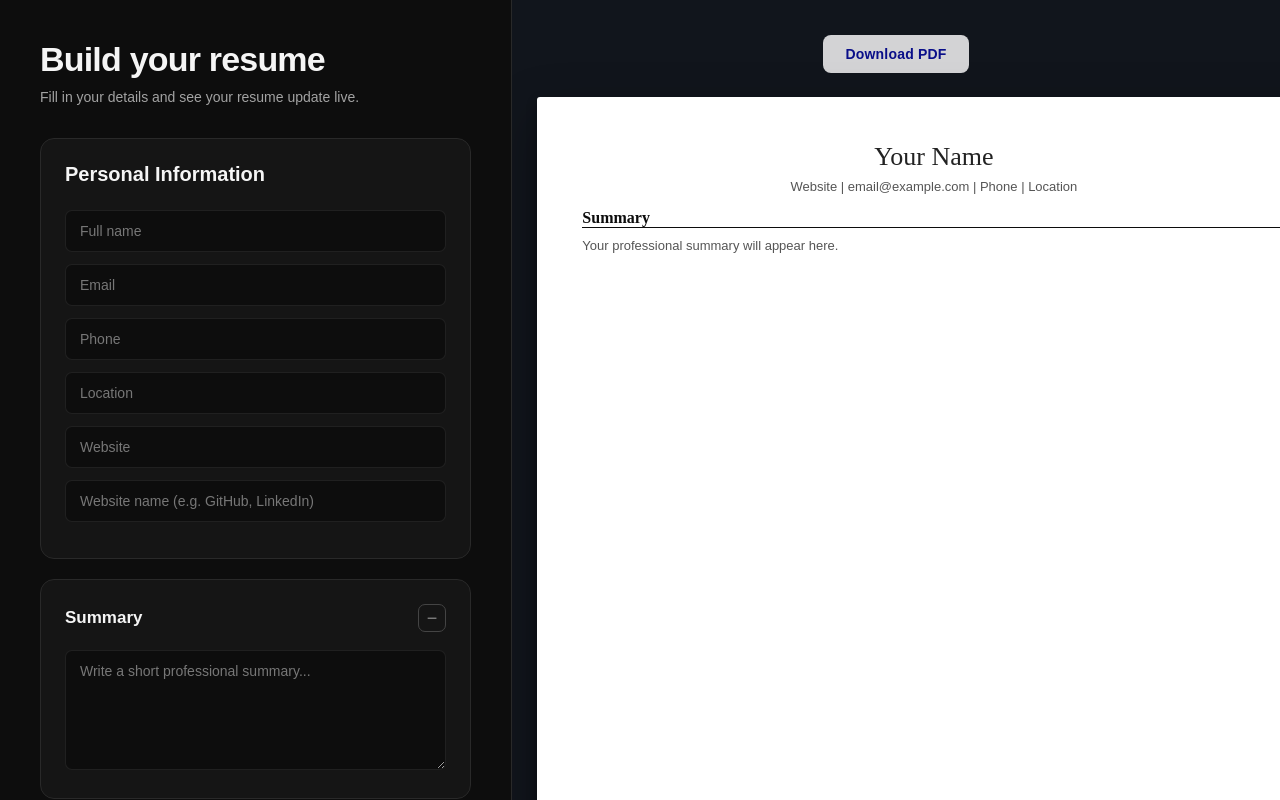
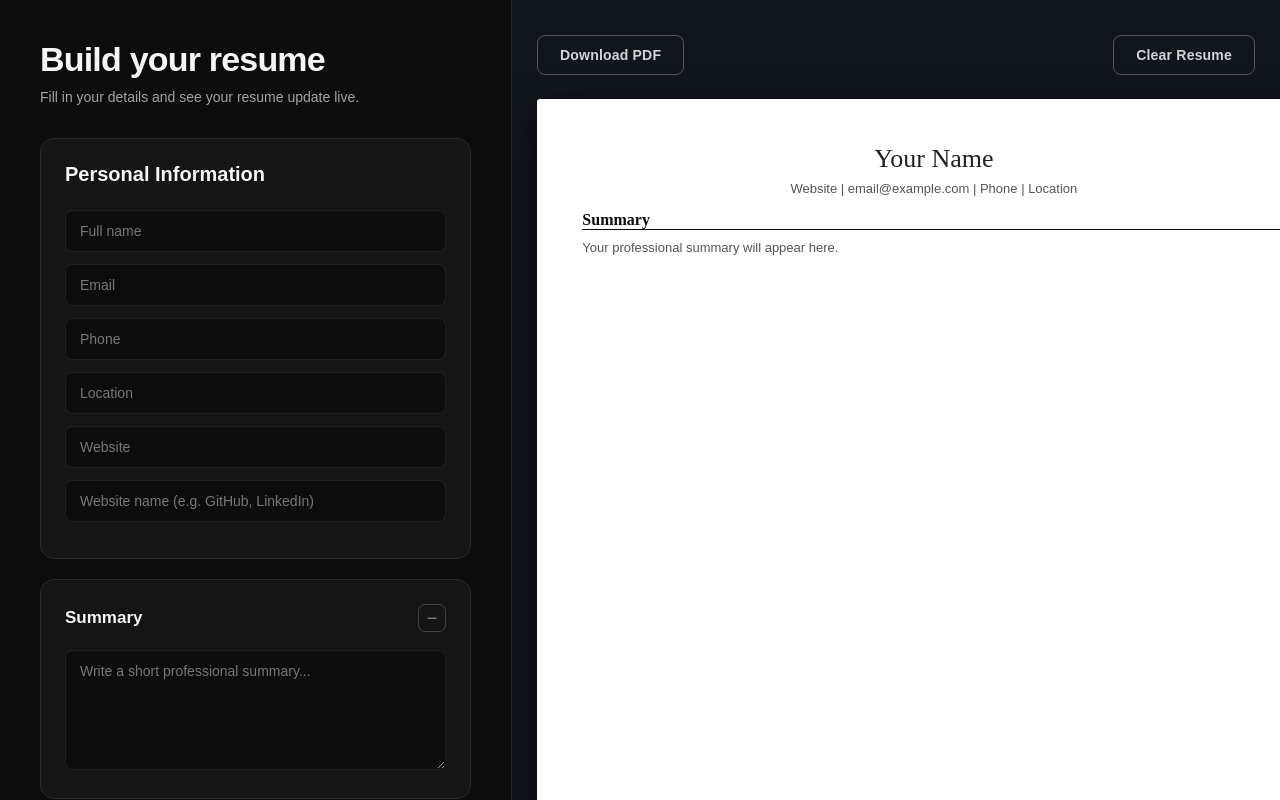
Before and after one commit to devanshi-29/DraftCV, a React (Vite) app: page /builder in a window 1280 px wide. Built offline with nearby package versions, Linux system fonts and the light colour scheme.

Commit message:
Add local storage resume persistence

```diff
--- a/src/pages/Builder.css
+++ b/src/pages/Builder.css
@@ -692,13 +692,13 @@
 
 .download-pdf-btn {
   display: block;
-  margin: 0 auto 24px;
+  margin: 0;
   padding: 11px 22px;
 
-  background: #d3d3d5;
-  color: #090e89;
+  background: transparent;
+  color: #d3d3d5;
 
-  border: none;
+  border: 1px solid #555;
   border-radius: 8px;
 
   font-size: 14px;
@@ -709,15 +709,16 @@
 
   transition:
     background-color 0.2s ease,
-    transform 0.2s ease,
-    box-shadow 0.2s ease;
+    color 0.2s ease,
+    border-color 0.2s ease,
+    transform 0.2s ease;
 }
 
 .download-pdf-btn:hover {
-  color: #12028a;
-  background: #9de5fc;
+  color:rgb(3, 169, 3) ;
+  border-color:rgb(3, 169, 3);
+  background: rgba(255, 80, 80, 0.06);
   transform: translateY(-1px);
-  box-shadow: 0 6px 16px rgba(29, 78, 216, 0.25);
 }
 
 .download-pdf-btn:active {
@@ -728,3 +729,51 @@
   outline: 2px solid #60a5fa;
   outline-offset: 3px;
 }
+
+.clear-resume-btn {
+  display: block;
+  margin: 0;
+  padding: 11px 22px;
+
+  background: transparent;
+  color: #d3d3d5;
+
+  border: 1px solid #555;
+  border-radius: 8px;
+
+  font-size: 14px;
+  font-weight: 600;
+  letter-spacing: 0.2px;
+
+  cursor: pointer;
+
+  transition:
+    background-color 0.2s ease,
+    color 0.2s ease,
+    border-color 0.2s ease,
+    transform 0.2s ease;
+}
+
+.clear-resume-btn:hover {
+  color: #ff7b7b;
+  border-color: #8b4444;
+  background: rgba(255, 80, 80, 0.06);
+  transform: translateY(-1px);
+}
+
+.clear-resume-btn:active {
+  transform: translateY(0);
+}
+
+.clear-resume-btn:focus-visible {
+  outline: 2px solid #ff7b7b;
+  outline-offset: 3px;
+}
+
+.resume-actions {
+  display: flex;
+  justify-content: space-between;
+  align-items: center;
+  width: 100%;
+  margin-bottom: 24px;
+}
--- a/src/pages/Builder.jsx
+++ b/src/pages/Builder.jsx
@@ -12,9 +12,13 @@ const Builder = () => {
   const {
     register,
     watch,
+    reset,
     control,
     formState: { errors }
-  } = useForm({ mode: "onBlur" });
+  } = useForm({ mode: "onBlur",
+  defaultValues: JSON.parse(
+    localStorage.getItem("draftcv-resume")
+  ) || {} });
 
 
   const downloadPDF = async () => {
@@ -56,9 +60,9 @@ const Builder = () => {
   pdf.save("my-resume.pdf");
 };
 
-
-
-  const [sections, setSections] = useState(["summary"]);
+const [sections, setSections] = useState(
+  JSON.parse(localStorage.getItem("draftcv-sections")) || ["summary"]
+);
   const [pageGroups, setPageGroups] = useState([]);
   const measureRef = useRef(null);
 
@@ -92,6 +96,20 @@ const Builder = () => {
   });
 
   const formData = watch();
+
+  useEffect(() => {
+  localStorage.setItem(
+    "draftcv-resume",
+    JSON.stringify(formData)
+  );
+}, [formData]);
+
+useEffect(() => {
+  localStorage.setItem(
+    "draftcv-sections",
+    JSON.stringify(sections)
+  );
+}, [sections]);
 
   /*
    * IMPORTANT:
@@ -1014,12 +1032,29 @@ const currentPageBottom =
 
       {/* RIGHT SIDE - PAGINATED A4 PREVIEW */}
       <div className="builder-preview">
-        <button type="button"
-        className="download-pdf-btn"
-        onClick={downloadPDF}
-        >
-          Download PDF
-        </button>
+        <div className="resume-actions">
+  <button
+    type="button"
+    className="download-pdf-btn"
+    onClick={downloadPDF}
+  >
+    Download PDF
+  </button>
+
+  <button
+    type="button"
+    className="clear-resume-btn"
+    onClick={() => {
+      localStorage.removeItem("draftcv-resume");
+      localStorage.removeItem("draftcv-sections");
+
+      reset({});
+      setSections(["summary"]);
+    }}
+  >
+    Clear Resume
+  </button>
+</div>
         <div className="resume-pages">
           {pageGroups.map((group, pageIndex) => (
             <div className="resume-page-wrapper" key={pageIndex}>
```
